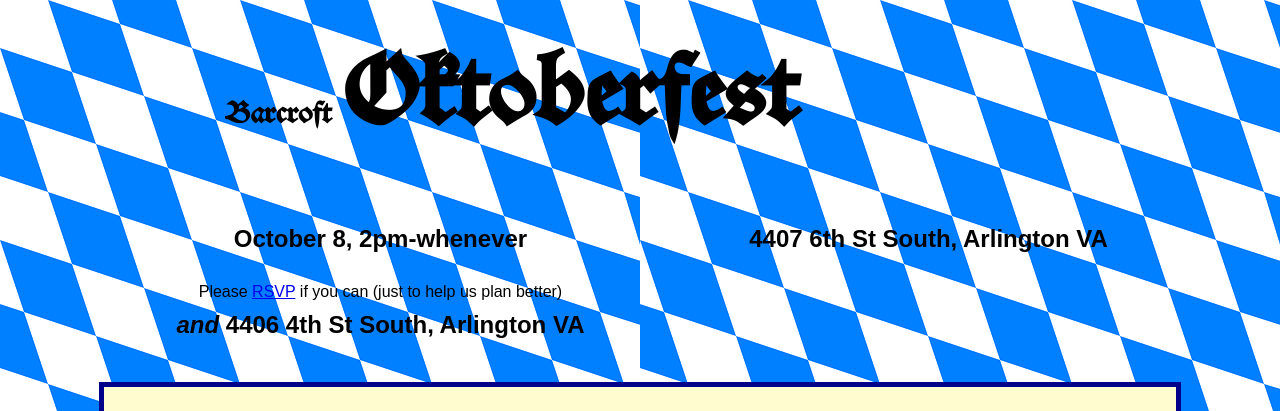
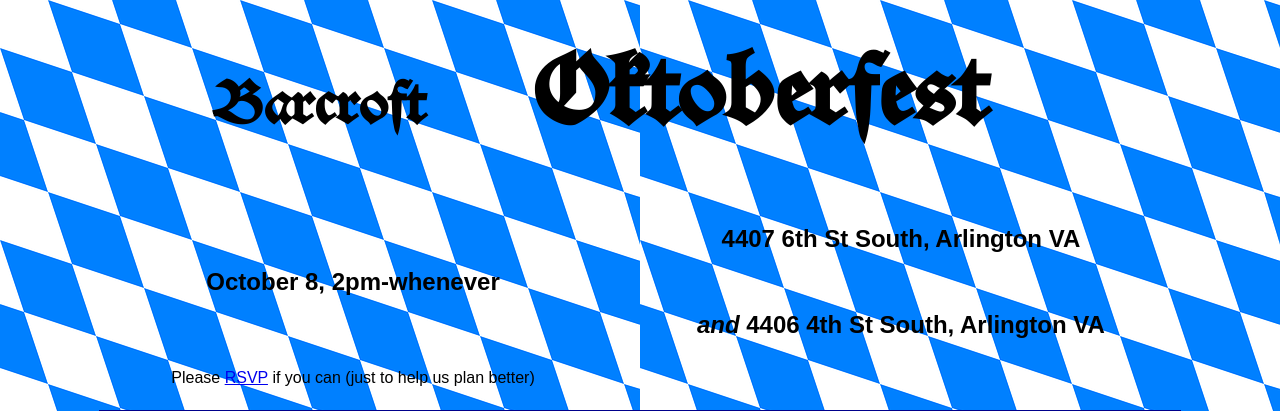
Before and after one commit to michaelepley/ocktoberfest, a PHP site: page / in a window 1280 px wide. Shown: the top 411 px of the page. Run offline with PHP 8.4, Linux system fonts and the light colour scheme.

Commit message:
more fixes

```diff
--- a/status/index.php
+++ b/status/index.php
@@ -29,8 +29,9 @@
 <table style="align: center;   margin: auto; width: 80%;">
 <tr>
 <td>
-<h1 style="font-size: 30px; text-align:right; font-family: Bavarian;">Barcroft</h1>
+<h1 style="font-size: 60px; text-align:right; font-family: Bavarian;">Barcroft</h1>
 </td>
+<td>&nbsp;&nbsp;&nbsp;&nbsp;&nbsp;&nbsp;&nbsp;&nbsp;&nbsp;&nbsp;&nbsp;&nbsp;&nbsp;&nbsp;</td>
 <td>
 <h1 style="font-size: 100px; text-align:left; font-family: Bavarian;">Oktoberfest</h1>
 </td>
@@ -47,13 +48,13 @@
 </td>
 <td>
 <h2>4407 6th St South, Arlington VA</h2>
+<br/>
+<h2><em>and</em> 4406 4th St South, Arlington VA</h2>
+</td>
 </td>
 <tr>
 <td>Please <a href="mailto:barcroftoktoberfest@gmail.com">RSVP</a> if you can (just to help us plan better) </td>
 </tr>
-<td>
-<h2><em>and</em> 4406 4th St South, Arlington VA</h2>
-</td>
 </tr>
 </table>
 </div>
```
